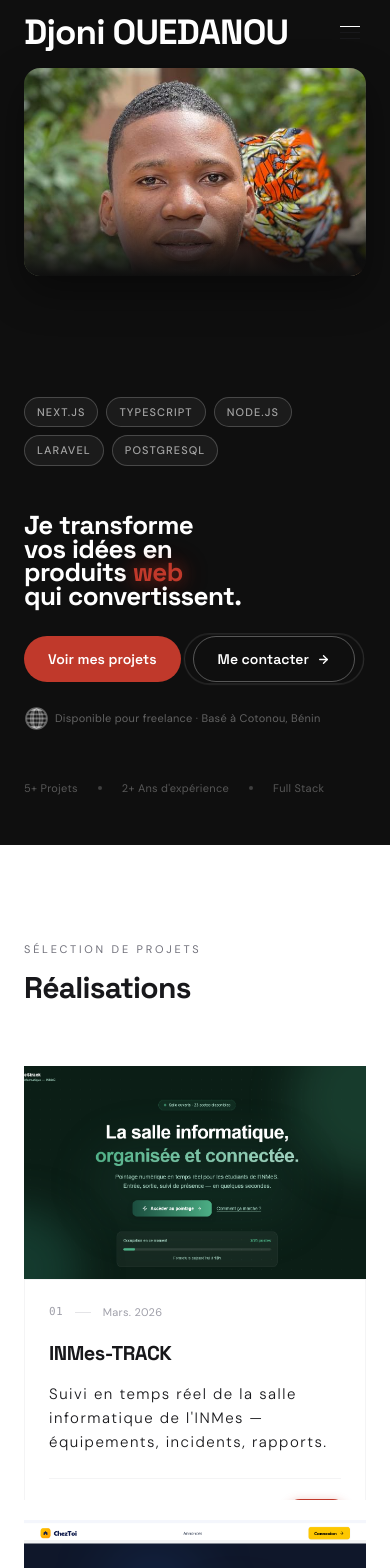
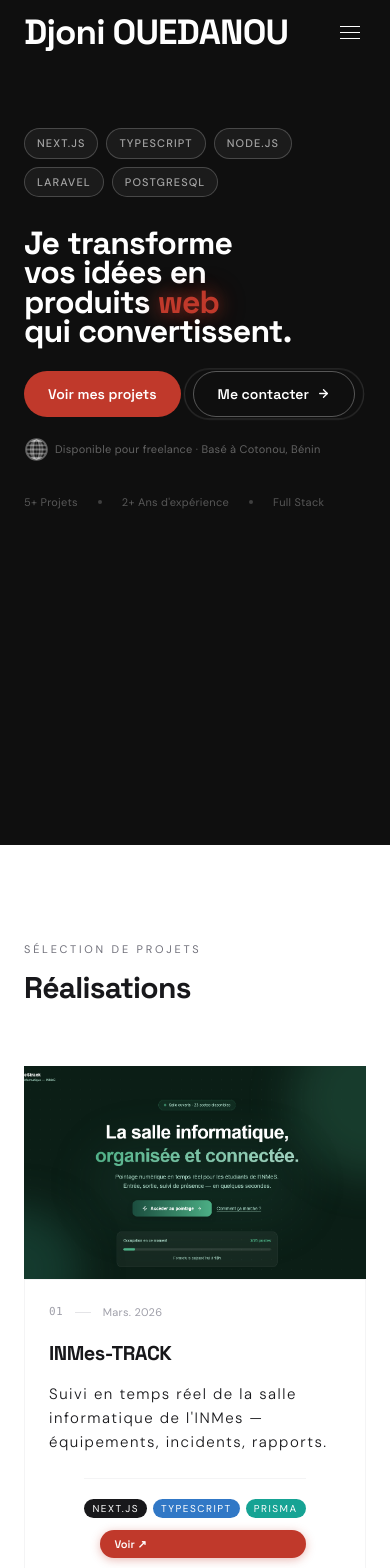
Before and after one commit to Djonihkm/portfolio, a Next.js app: page / in a window 390 px wide. Shown: the top 1568 px of the page. Built offline with nearby package versions, Linux system fonts and the light colour scheme.

Commit message:
mise à jour

```diff
--- a/app/components/Hero.tsx
+++ b/app/components/Hero.tsx
@@ -15,27 +15,22 @@ function GlobeSpinner({ size = 18 }: { size?: number }) {
           <circle cx="12" cy="12" r="9.5" />
         </clipPath>
       </defs>
-      {/* Contenu clipé au cercle */}
       <g clipPath="url(#globe-clip)">
-        {/* 5 parallèles espacés de ~4 unités */}
         <line x1="2" y1="4"  x2="22" y2="4"  />
         <line x1="2" y1="8"  x2="22" y2="8"  />
         <line x1="2" y1="12" x2="22" y2="12" />
         <line x1="2" y1="16" x2="22" y2="16" />
         <line x1="2" y1="20" x2="22" y2="20" />
-        {/* 4 méridiens espacés à 45° */}
         <ellipse cx="12" cy="12" rx="6" ry="10" className="globe-m globe-m1" />
         <ellipse cx="12" cy="12" rx="6" ry="10" className="globe-m globe-m2" />
         <ellipse cx="12" cy="12" rx="6" ry="10" className="globe-m globe-m3" />
         <ellipse cx="12" cy="12" rx="6" ry="10" className="globe-m globe-m4" />
       </g>
-      {/* Cercle extérieur — toujours rond, dessiné par-dessus */}
       <circle cx="12" cy="12" r="10" />
     </svg>
   );
 }
 
-/* ── Compteur animé 0 → target ── */
 function useCounter(target: number, delayMs = 600) {
   const [count, setCount] = useState(0);
   useEffect(() => {
@@ -56,7 +51,6 @@ function useCounter(target: number, delayMs = 600) {
   return count;
 }
 
-/* ── Spotlight curseur ── */
 function CursorSpotlight({ sectionRef }: { sectionRef: React.RefObject<HTMLElement | null> }) {
   const [pos, setPos] = useState({ x: -9999, y: -9999 });
   useEffect(() => {
@@ -88,17 +82,13 @@ export default function Hero() {
   const ease = [0.22, 1, 0.36, 1] as [number, number, number, number];
 
   const fadeUp = (delay = 0) =>
-    reduced
-      ? {}
-      : {
+    reduced ? {} : {
       initial: { opacity: 0, y: 20 },
       animate: { opacity: 1, y: 0 },
       transition: { duration: 0.75, ease, delay },
     };
 
-  const photoAnim = reduced
-    ? {}
-    : {
+  const photoAnim = reduced ? {} : {
     initial: { opacity: 0, scale: 0.95 },
     animate: { opacity: 1, scale: 1 },
     transition: { duration: 1.1, ease, delay: 0.2 },
@@ -108,21 +98,19 @@ export default function Hero() {
     <section
       ref={sectionRef}
       id="home"
-      className="relative h-screen bg-[#0f0f0f] grid grid-cols-1 md:grid-cols-2 pt-16"
+      className="relative bg-[#0f0f0f] min-h-screen md:h-screen flex flex-col md:grid md:grid-cols-2 pt-16"
     >
       {!reduced && <CursorSpotlight sectionRef={sectionRef} />}
 
-      {/* Left — texte */}
-      <div className="relative z-10 flex flex-col justify-between px-6 md:px-14 lg:px-20 py-12 md:py-16">
+      {/* ── Contenu ── */}
+      <div className="relative z-10 flex flex-col justify-between px-6 md:px-14 lg:px-20 py-16 md:py-16 gap-8 md:gap-0">
 
-        {/* Pills — entrée en cascade */}
+        {/* Pills */}
         <motion.div
           className="flex flex-wrap gap-2"
           initial="hidden"
           animate="visible"
-          variants={reduced ? {} : {
-            visible: { transition: { staggerChildren: 0.09 } },
-          }}
+          variants={reduced ? {} : { visible: { transition: { staggerChildren: 0.09 } } }}
         >
           {["Next.js", "TypeScript", "Node.js", "Laravel", "Postgresql"].map((t) => (
             <motion.span
@@ -139,17 +127,16 @@ export default function Hero() {
           ))}
         </motion.div>
 
-        {/* Titre + CTAs */}
+        {/* Titre + CTAs + dispo */}
         <div>
-          <h5
-            className="mt-3 font-bold tracking-tight leading-[0.9] text-white mb-7"
-            style={{ fontSize: "clamp(26px, 4vw, 52px)" }}
+          <h1
+            className="font-bold tracking-tight leading-[0.92] text-white mb-6"
+            style={{ fontSize: "clamp(32px, 7vw, 52px)" }}
           >
             <AnimatedTitle />
-          </h5>
+          </h1>
 
-          {/* Deux CTAs */}
-          <motion.div className="flex flex-wrap gap-3 mb-6" {...fadeUp(0.3)}>
+          <motion.div className="flex flex-wrap gap-3 mb-5" {...fadeUp(0.3)}>
             <motion.a
               href="#work"
               className="inline-flex items-center justify-center px-6 py-3 rounded-full text-sm font-semibold text-white"
@@ -160,7 +147,6 @@ export default function Hero() {
               Voir mes projets
             </motion.a>
             <div className="relative">
-              {/* Rings pulsants */}
               {!reduced && <>
                 <span className="absolute inset-0 rounded-full border border-white/30 animate-contact-ping" />
                 <span className="absolute inset-0 rounded-full border border-white/15 animate-contact-ping" style={{ animationDelay: "0.8s" }} />
@@ -182,9 +168,8 @@ export default function Hero() {
             </div>
           </motion.div>
 
-          {/* Ligne de crédibilité */}
           <motion.p
-            className="text-[11px] text-white/35 tracking-wide mb-3 flex items-center gap-1.5"
+            className="text-[11px] text-white/35 tracking-wide flex items-center gap-1.5"
             {...fadeUp(0.4)}
           >
             <span aria-hidden style={{ display: "inline-block" }}>
@@ -194,7 +179,7 @@ export default function Hero() {
           </motion.p>
         </div>
 
-        {/* Stats bas avec compteurs */}
+        {/* Stats */}
         <motion.div
           className="flex items-center gap-5 text-[11px] text-white/30 tracking-wide"
           {...fadeUp(0.5)}
@@ -211,7 +196,7 @@ export default function Hero() {
         </motion.div>
       </div>
 
-      {/* Right — photo */}
+      {/* ── Desktop photo ── */}
       <motion.div
         className="relative hidden md:block p-6 pl-0 z-10"
         {...photoAnim}
@@ -225,10 +210,7 @@ export default function Hero() {
         />
         <div
           className="relative h-full rounded-3xl overflow-hidden"
-          style={{
-            transform: "translateY(-20px)",
-            boxShadow: "0 32px 64px rgba(0,0,0,0.55)",
-          }}
+          style={{ transform: "translateY(-20px)", boxShadow: "0 32px 64px rgba(0,0,0,0.55)" }}
         >
           <Image
             src="/image.png"
@@ -241,15 +223,6 @@ export default function Hero() {
           <div className="absolute inset-x-0 bottom-0 h-44 bg-gradient-to-t from-[#0f0f0f] via-[#0f0f0f]/60 to-transparent" />
         </div>
       </motion.div>
-
-      {/* Mobile — photo compacte */}
-      <div
-        className="relative md:hidden mx-6 h-52 overflow-hidden order-first mt-1 rounded-2xl"
-        style={{ boxShadow: "0 16px 40px rgba(0,0,0,0.4)" }}
-      >
-        <Image src="/image.png" alt="Djoni OUEDANOU" fill className="object-cover object-top" priority />
-        <div className="absolute inset-x-0 bottom-0 h-20 bg-gradient-to-t from-[#0f0f0f] to-transparent" />
-      </div>
     </section>
   );
 }
--- a/app/components/Nav.tsx
+++ b/app/components/Nav.tsx
@@ -55,9 +55,9 @@ export default function Nav() {
           onClick={() => setMenuOpen((o) => !o)}
           aria-label="Menu"
         >
-          <span className={`block w-5 h-px transition-all duration-200 origin-center ${scrolled ? "bg-zinc-900" : "bg-white"} ${menuOpen ? "rotate-45 translate-y-1.5" : ""}`} />
-          <span className={`block w-5 h-px bg-zinc-900 transition-all duration-200 ${menuOpen ? "opacity-0" : ""}`} />
-          <span className={`block w-5 h-px bg-zinc-900 transition-all duration-200 origin-center ${menuOpen ? "-rotate-45 -translate-y-1.5" : ""}`} />
+          <span className={`block w-5 h-px transition-all duration-200 origin-center ${scrolled || menuOpen ? "bg-zinc-900" : "bg-white"} ${menuOpen ? "rotate-45 translate-y-1.5" : ""}`} />
+          <span className={`block w-5 h-px transition-all duration-200 ${scrolled || menuOpen ? "bg-zinc-900" : "bg-white"} ${menuOpen ? "opacity-0" : ""}`} />
+          <span className={`block w-5 h-px transition-all duration-200 origin-center ${scrolled || menuOpen ? "bg-zinc-900" : "bg-white"} ${menuOpen ? "-rotate-45 -translate-y-1.5" : ""}`} />
         </button>
       </nav>
 
--- a/app/page.tsx
+++ b/app/page.tsx
@@ -120,7 +120,7 @@ export default function Home() {
           {projects.map((p, i) => (
             <article
               key={p.id}
-              className="group grid grid-cols-1 md:grid-cols-[3fr_2fr] gap-0 py-5 max-h-113.5 overflow-hidden"
+              className="group grid grid-cols-1 md:grid-cols-[3fr_2fr] gap-0 py-5 md:max-h-113.5 md:overflow-hidden"
             >
               {/* Visuel gauche */}
               <div className="relative aspect-[16/10] bg-zinc-950 overflow-hidden">
@@ -182,8 +182,8 @@ export default function Home() {
                 </div>
 
                 {/* Footer — tech + lien */}
-                <div className="flex items-center justify-between pt-5 border-t border-zinc-100">
-                  <div className="flex flex-nowrap gap-1.5">
+                <div className="flex flex-col gap-3 sm:flex-row sm:items-center sm:justify-between pt-5 border-t border-zinc-100">
+                  <div className="flex flex-wrap gap-1.5">
                     {p.tech.map((t) => {
                       const c = techColors[t] ?? {
                         bg: "rgba(0,0,0,0.04)",
@@ -194,7 +194,7 @@ export default function Home() {
                       return (
                         <span
                           key={t}
-                          className="tech-pill text-[10px] tracking-[0.15em] uppercase px-2 py-0.5 rounded-full"
+                          className="tech-pill whitespace-nowrap text-[10px] tracking-[0.15em] uppercase px-2 py-0.5 rounded-full"
                           style={
                             {
                               background: c.bg,
```
Also changed, not shown: app/icon.svg (added). Lines whose indentation alone changed are shown as unchanged.
